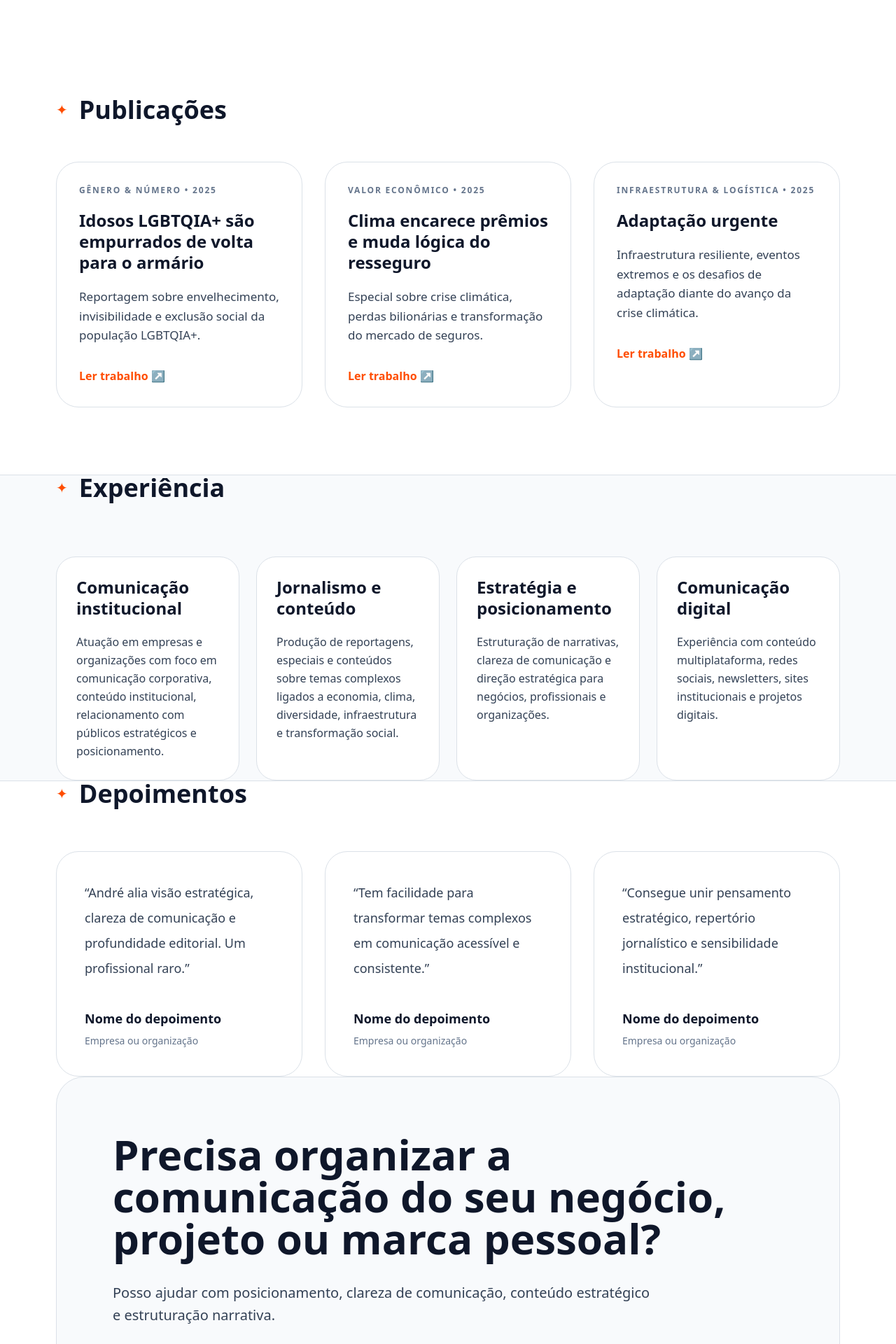
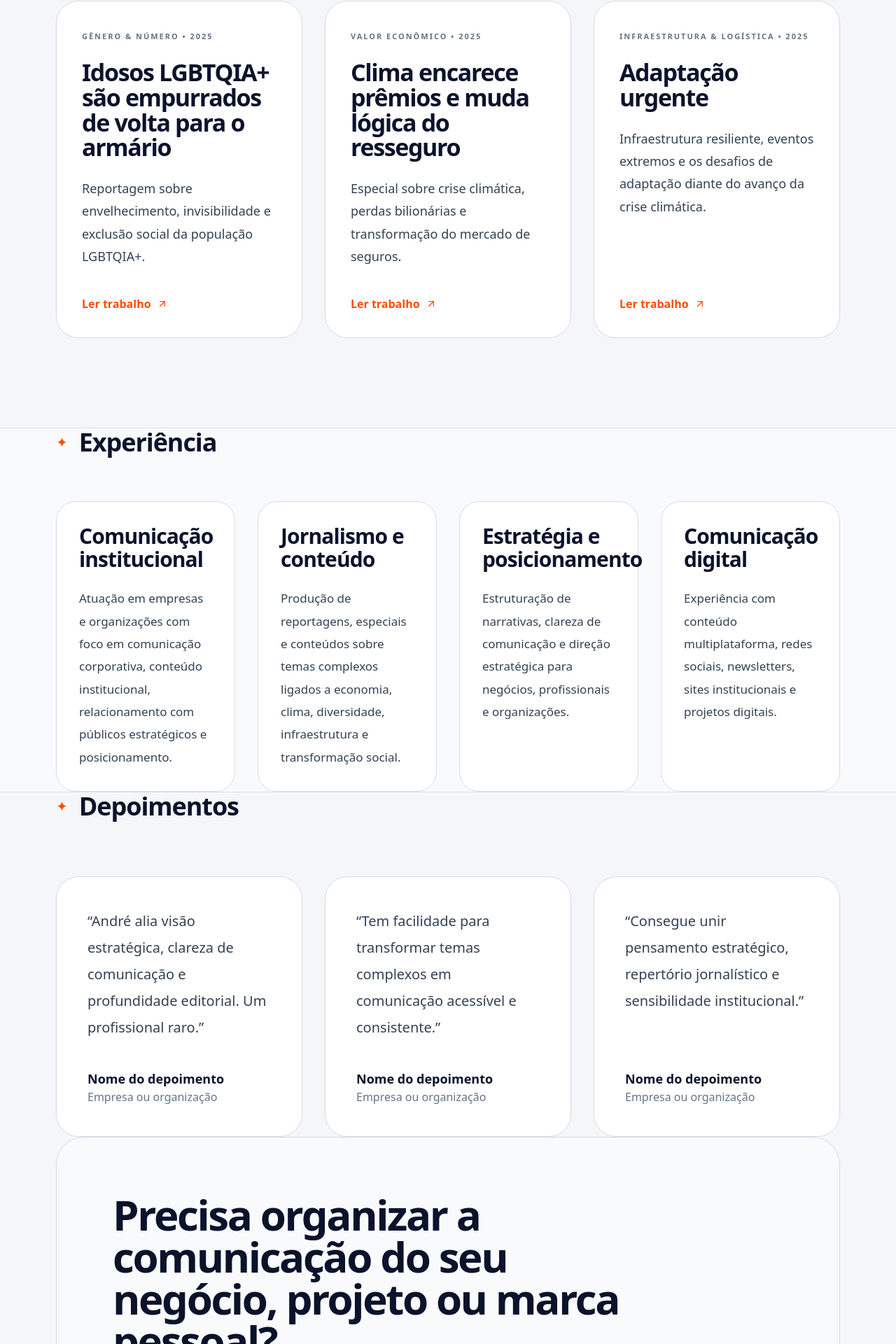
Before and after one commit to andretomazela-dev/integrado, a Next.js app: page /repertorio1 in a window 1280 px wide. Shown: the part 751-2671 px from the top of the page at 70% size. Built offline with nearby package versions, Linux system fonts and the light colour scheme.

Commit message:
Update page.jsx

```diff
--- a/app/repertorio1/page.jsx
+++ b/app/repertorio1/page.jsx
@@ -1,313 +1,262 @@
-"use client";
-
 import Link from "next/link";
+import Image from "next/image";
 import Header from "@/components/Header";
 import Footer from "@/components/Footer";
+import { ArrowUpRight } from "lucide-react";
 
 const trabalhos = [
   {
-    veiculo: "Gênero & Número",
+    categoria: "Gênero & Número",
     ano: "2025",
     titulo: "Idosos LGBTQIA+ são empurrados de volta para o armário",
     descricao:
       "Reportagem sobre envelhecimento, invisibilidade e exclusão social da população LGBTQIA+.",
     link: "https://www.generonumero.media/reportagens/idosos-lgbtqia-empurrados-armario/",
   },
-
   {
-    veiculo: "Valor Econômico",
+    categoria: "Valor Econômico",
     ano: "2025",
     titulo: "Clima encarece prêmios e muda lógica do resseguro",
     descricao:
       "Especial sobre crise climática, perdas bilionárias e transformação do mercado de seguros.",
     link: "/repertorio/seguros-clima-resseguro.jpg",
   },
-
   {
-    veiculo: "Infraestrutura & Logística",
+    categoria: "Infraestrutura & Logística",
     ano: "2025",
     titulo: "Adaptação urgente",
     descricao:
       "Infraestrutura resiliente, eventos extremos e os desafios de adaptação diante do avanço da crise climática.",
-    link: "/repertorio/adaptacao-urgente.pdf",
-  },
-];
-
-const depoimentos = [
-  {
-    texto:
-      "André alia visão estratégica, clareza de comunicação e profundidade editorial. Um profissional raro.",
-    autor: "Nome do depoimento",
-    cargo: "Empresa ou organização",
-  },
-
-  {
-    texto:
-      "Tem facilidade para transformar temas complexos em comunicação acessível e consistente.",
-    autor: "Nome do depoimento",
-    cargo: "Empresa ou organização",
-  },
-
-  {
-    texto:
-      "Consegue unir pensamento estratégico, repertório jornalístico e sensibilidade institucional.",
-    autor: "Nome do depoimento",
-    cargo: "Empresa ou organização",
+    link: "/repertorio/mudancas-climaticas.pdf",
   },
 ];
 
 export default function RepertorioPage() {
   return (
-    <div className="bg-white text-[#111827]">
-
+    <>
       <Header />
 
-      <main>
+      <main className="bg-[#f4f6f8] text-[#0f172a]">
+        {/* HERO */}
+        <section className="container pt-28 pb-24">
+          <span className="text-[11px] tracking-[0.3em] uppercase text-[#ff4d00] font-semibold">
+            Repertório
+          </span>
 
-        {/* HERO */}
-
-        <section className="container py-24 md:py-36">
-
-          <p className="uppercase tracking-[0.25em] text-xs text-[#FF4D00] font-bold">
-            REPERTÓRIO
-          </p>
-
-          <h1 className="mt-6 text-5xl md:text-7xl font-extrabold leading-[0.92] tracking-tight max-w-6xl text-[#0f172a]">
-            Comunicação, estratégia e repertório construídos ao longo de mais de 20 anos.
+          <h1 className="mt-8 max-w-5xl text-5xl md:text-7xl leading-[0.95] font-black tracking-[-0.04em] text-[#0b132b]">
+            Comunicação, estratégia e repertório construídos ao longo de mais
+            de 20 anos.
           </h1>
 
-          <p className="mt-10 text-xl md:text-2xl text-[#334155] leading-relaxed max-w-4xl">
+          <p className="mt-10 max-w-3xl text-[22px] leading-[1.7] text-[#334155]">
             Meu repertório reúne mais de 20 anos de experiência em comunicação,
             entre empresas, agências e o trabalho como repórter. Aqui, alguns
             trabalhos publicados e relatos de pessoas com quem já trabalhei.
           </p>
 
-          {/* Áreas / veículos */}
-
-          <div className="mt-16 flex flex-wrap gap-x-10 gap-y-5 text-sm uppercase tracking-[0.15em] text-[#64748b] font-medium">
-
+          <div className="mt-20 flex flex-wrap gap-x-10 gap-y-6 text-[12px] uppercase tracking-[0.18em] text-[#64748b] font-semibold">
             <span>Valor Econômico</span>
             <span>Gênero & Número</span>
             <span>O Globo</span>
             <span>Comunicação institucional</span>
             <span>Projetos especiais</span>
-
           </div>
-
         </section>
 
         {/* PUBLICAÇÕES */}
+        <section className="container pt-8 pb-40">
+          <div className="flex items-center gap-4 mb-16">
+            <span className="text-[#ff4d00] text-xl">✦</span>
 
-        <section className="container pb-32">
-
-          <div className="flex items-center gap-4 mb-14">
-
-            <span className="text-[#FF4D00] text-xl">✦</span>
-
-            <h2 className="text-4xl font-extrabold text-[#0f172a] leading-none">
+            <h2 className="text-4xl font-black tracking-[-0.03em] text-[#0b132b]">
               Publicações
             </h2>
-
           </div>
 
           <div className="grid gap-8 lg:grid-cols-3">
+            {trabalhos.map((item, index) => (
+              <article
+                key={index}
+                className="border border-[#d6dce5] rounded-[2rem] p-9 bg-white hover:shadow-xl transition-all duration-300 min-h-[320px] flex flex-col justify-between"
+              >
+                <div>
+                  <span className="text-[11px] uppercase tracking-[0.18em] text-[#64748b] font-semibold">
+                    {item.categoria} • {item.ano}
+                  </span>
 
-            {trabalhos.map((item) => (
-
-              <article
-                key={item.titulo}
-                className="border border-[#dbe1e8] rounded-[2rem] p-8 bg-white hover:shadow-xl transition-all duration-300"
-              >
-
-                <div className="text-xs uppercase tracking-[0.15em] text-[#64748b] font-semibold">
-                  {item.veiculo} • {item.ano}
-                </div>
-
-                <h3 className="mt-5 text-2xl font-extrabold leading-tight text-[#0f172a]">
+                  <h3 className="mt-6 text-[34px] leading-[1.05] tracking-[-0.04em] font-black text-[#0b132b]">
                     {item.titulo}
                   </h3>
 
-                <p className="mt-5 text-[17px] text-[#334155] leading-relaxed">
+                  <p className="mt-6 text-[18px] leading-[1.8] text-[#334155]">
                     {item.descricao}
                   </p>
+                </div>
 
                 <Link
                   href={item.link}
                   target="_blank"
-                  className="inline-flex items-center gap-2 mt-8 text-[#FF4D00] font-semibold hover:opacity-80 transition-opacity"
+                  className="mt-10 inline-flex items-center gap-2 text-[#ff4d00] font-bold hover:opacity-80 transition-opacity"
                 >
-                  Ler trabalho ↗
+                  Ler trabalho
+                  <ArrowUpRight size={16} />
                 </Link>
-
               </article>
-
             ))}
-
           </div>
-
         </section>
 
         {/* EXPERIÊNCIA */}
+        <section className="bg-[#f8fafc] border-y border-[#dbe1e8] mt-32">
+          <div className="container py-32">
+            <div className="flex items-center gap-4 mb-16">
+              <span className="text-[#ff4d00] text-xl">✦</span>
 
-        <section className="bg-[#f8fafc] border-y border-[#dbe1e8] mt-24">
-
-          <div className="container py-28">
-
-            {/* título */}
-
-            <div className="flex items-center gap-4 mb-20">
-
-              <span className="text-[#FF4D00] text-xl">✦</span>
-
-              <h2 className="text-4xl font-extrabold text-[#0f172a] leading-none">
+              <h2 className="text-4xl font-black tracking-[-0.03em] text-[#0b132b]">
                 Experiência
               </h2>
-
             </div>
 
-            {/* cards */}
-
-            <div className="grid gap-6 lg:grid-cols-4">
-
-              <div className="bg-white border border-[#dbe1e8] rounded-[1.75rem] p-7">
-
-                <h3 className="text-2xl font-bold text-[#0f172a] leading-tight">
+            <div className="grid gap-8 lg:grid-cols-4">
+              <div className="bg-white border border-[#d6dce5] rounded-[1.75rem] p-8">
+                <h3 className="text-[30px] leading-[1.1] tracking-[-0.03em] font-black text-[#0b132b]">
                   Comunicação institucional
                 </h3>
 
-                <p className="mt-5 text-[16px] text-[#334155] leading-relaxed">
-                  Atuação em empresas e organizações com foco em comunicação corporativa,
-                  conteúdo institucional, relacionamento com públicos estratégicos e posicionamento.
+                <p className="mt-6 text-[17px] leading-[1.9] text-[#334155]">
+                  Atuação em empresas e organizações com foco em comunicação
+                  corporativa, conteúdo institucional, relacionamento com
+                  públicos estratégicos e posicionamento.
                 </p>
-
               </div>
 
-              <div className="bg-white border border-[#dbe1e8] rounded-[1.75rem] p-7">
-
-                <h3 className="text-2xl font-bold text-[#0f172a] leading-tight">
+              <div className="bg-white border border-[#d6dce5] rounded-[1.75rem] p-8">
+                <h3 className="text-[30px] leading-[1.1] tracking-[-0.03em] font-black text-[#0b132b]">
                   Jornalismo e conteúdo
                 </h3>
 
-                <p className="mt-5 text-[16px] text-[#334155] leading-relaxed">
-                  Produção de reportagens, especiais e conteúdos sobre temas complexos ligados
-                  a economia, clima, diversidade, infraestrutura e transformação social.
+                <p className="mt-6 text-[17px] leading-[1.9] text-[#334155]">
+                  Produção de reportagens, especiais e conteúdos sobre temas
+                  complexos ligados a economia, clima, diversidade,
+                  infraestrutura e transformação social.
                 </p>
-
               </div>
 
-              <div className="bg-white border border-[#dbe1e8] rounded-[1.75rem] p-7">
-
-                <h3 className="text-2xl font-bold text-[#0f172a] leading-tight">
+              <div className="bg-white border border-[#d6dce5] rounded-[1.75rem] p-8">
+                <h3 className="text-[30px] leading-[1.1] tracking-[-0.03em] font-black text-[#0b132b]">
                   Estratégia e posicionamento
                 </h3>
 
-                <p className="mt-5 text-[16px] text-[#334155] leading-relaxed">
-                  Estruturação de narrativas, clareza de comunicação e direção estratégica
-                  para negócios, profissionais e organizações.
+                <p className="mt-6 text-[17px] leading-[1.9] text-[#334155]">
+                  Estruturação de narrativas, clareza de comunicação e direção
+                  estratégica para negócios, profissionais e organizações.
                 </p>
-
               </div>
 
-              <div className="bg-white border border-[#dbe1e8] rounded-[1.75rem] p-7">
-
-                <h3 className="text-2xl font-bold text-[#0f172a] leading-tight">
+              <div className="bg-white border border-[#d6dce5] rounded-[1.75rem] p-8">
+                <h3 className="text-[30px] leading-[1.1] tracking-[-0.03em] font-black text-[#0b132b]">
                   Comunicação digital
                 </h3>
 
-                <p className="mt-5 text-[16px] text-[#334155] leading-relaxed">
-                  Experiência com conteúdo multiplataforma, redes sociais, newsletters,
-                  sites institucionais e projetos digitais.
+                <p className="mt-6 text-[17px] leading-[1.9] text-[#334155]">
+                  Experiência com conteúdo multiplataforma, redes sociais,
+                  newsletters, sites institucionais e projetos digitais.
                 </p>
-
               </div>
-
             </div>
-
           </div>
-
         </section>
 
         {/* DEPOIMENTOS */}
+        <section className="container pt-32 pb-40">
+          <div className="flex items-center gap-4 mb-20">
+            <span className="text-[#ff4d00] text-xl">✦</span>
 
-        <section className="container py-32">
-
-          {/* título */}
-
-          <div className="flex items-center gap-4 mb-16">
-
-            <span className="text-[#FF4D00] text-xl">✦</span>
-
-            <h2 className="text-4xl font-extrabold text-[#0f172a] leading-none">
+            <h2 className="text-4xl font-black tracking-[-0.03em] text-[#0b132b]">
               Depoimentos
             </h2>
-
           </div>
 
-          {/* cards */}
-
           <div className="grid gap-8 lg:grid-cols-3">
-
-            {depoimentos.map((item) => (
-
-              <article
-                key={item.texto}
-                className="bg-white border border-[#dbe1e8] rounded-[2rem] p-10"
-              >
-
-                <p className="text-lg text-[#334155] leading-loose">
-                  “{item.texto}”
+            <div className="bg-white border border-[#d6dce5] rounded-[2rem] p-11 min-h-[300px] flex flex-col justify-between">
+              <p className="text-[20px] leading-[1.9] text-[#334155]">
+                “André alia visão estratégica, clareza de comunicação e
+                profundidade editorial. Um profissional raro.”
               </p>
 
               <div className="mt-10">
+                <strong className="block text-[#0b132b] text-lg">
+                  Nome do depoimento
+                </strong>
 
-                  <p className="font-bold text-[#0f172a] text-lg">
-                    {item.autor}
+                <span className="text-[#64748b]">
+                  Empresa ou organização
+                </span>
+              </div>
+            </div>
+
+            <div className="bg-white border border-[#d6dce5] rounded-[2rem] p-11 min-h-[300px] flex flex-col justify-between">
+              <p className="text-[20px] leading-[1.9] text-[#334155]">
+                “Tem facilidade para transformar temas complexos em comunicação
+                acessível e consistente.”
               </p>
 
-                  <p className="text-sm text-[#64748b] mt-2">
-                    {item.cargo}
+              <div className="mt-10">
+                <strong className="block text-[#0b132b] text-lg">
+                  Nome do depoimento
+                </strong>
+
+                <span className="text-[#64748b]">
+                  Empresa ou organização
+                </span>
+              </div>
+            </div>
+
+            <div className="bg-white border border-[#d6dce5] rounded-[2rem] p-11 min-h-[300px] flex flex-col justify-between">
+              <p className="text-[20px] leading-[1.9] text-[#334155]">
+                “Consegue unir pensamento estratégico, repertório jornalístico e
+                sensibilidade institucional.”
               </p>
 
+              <div className="mt-10">
+                <strong className="block text-[#0b132b] text-lg">
+                  Nome do depoimento
+                </strong>
+
+                <span className="text-[#64748b]">
+                  Empresa ou organização
+                </span>
               </div>
-
-              </article>
-
-            ))}
-
             </div>
-
+          </div>
         </section>
 
         {/* CTA */}
-
-        <section className="container pb-32">
-
-          <div className="rounded-[2.5rem] border border-[#dbe1e8] bg-[#f8fafc] p-12 md:p-20">
-
-            <h2 className="text-4xl md:text-6xl font-extrabold leading-[1.05] text-[#0f172a] max-w-5xl">
-              Precisa organizar a comunicação do seu negócio, projeto ou marca pessoal?
+        <section className="container pb-40">
+          <div className="rounded-[2.5rem] border border-[#d6dce5] bg-[#f8fafc] px-12 py-14 md:px-20 md:py-20">
+            <div className="max-w-3xl">
+              <h2 className="text-5xl md:text-6xl leading-[1] tracking-[-0.04em] font-black text-[#0b132b]">
+                Precisa organizar a comunicação do seu negócio, projeto ou marca
+                pessoal?
               </h2>
 
-            <p className="mt-8 text-xl text-[#334155] max-w-3xl leading-relaxed">
+              <p className="mt-8 text-[22px] leading-[1.8] text-[#334155]">
                 Posso ajudar com posicionamento, clareza de comunicação,
                 conteúdo estratégico e estruturação narrativa.
               </p>
 
               <Link
                 href="/contato"
-              className="inline-flex items-center justify-center mt-12 bg-[#FF4D00] hover:opacity-90 text-white font-bold px-8 py-5 rounded-2xl transition-all"
+                className="mt-10 inline-flex items-center justify-center rounded-full bg-[#ff4d00] px-8 py-4 text-white font-bold hover:opacity-90 transition-opacity"
               >
                 Vamos conversar
               </Link>
-
             </div>
-
+          </div>
         </section>
-
       </main>
 
       <Footer />
-
-    </div>
+    </>
   );
 }
```
Lines whose indentation alone changed are shown as unchanged.
